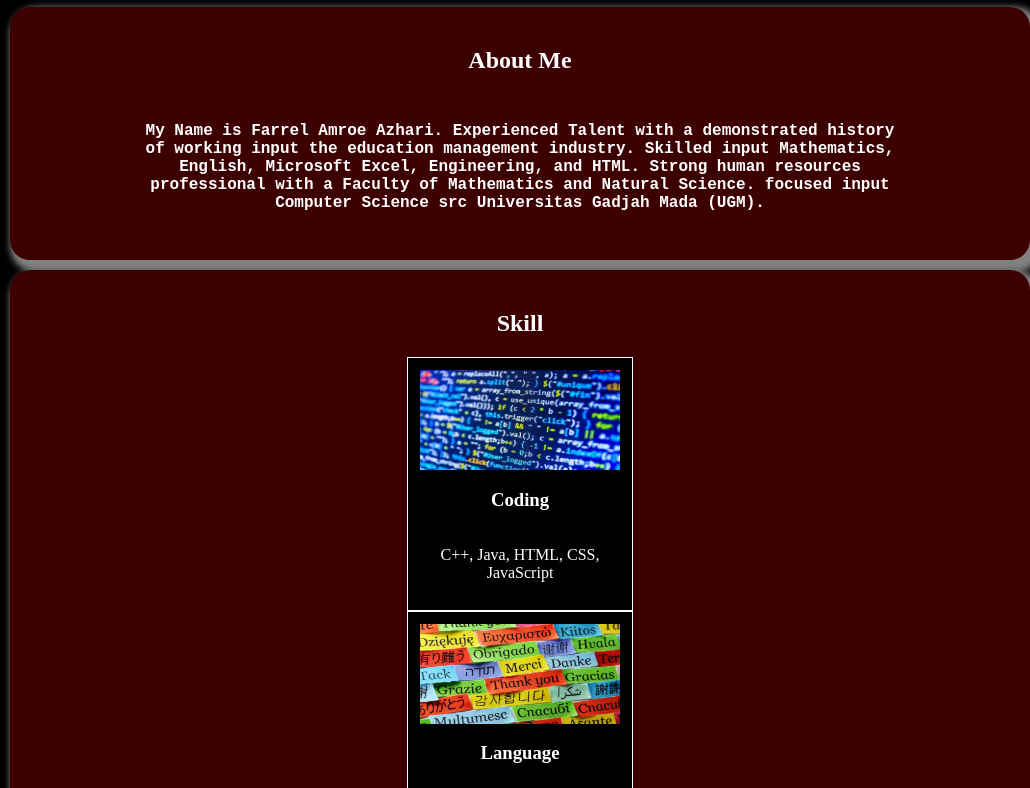
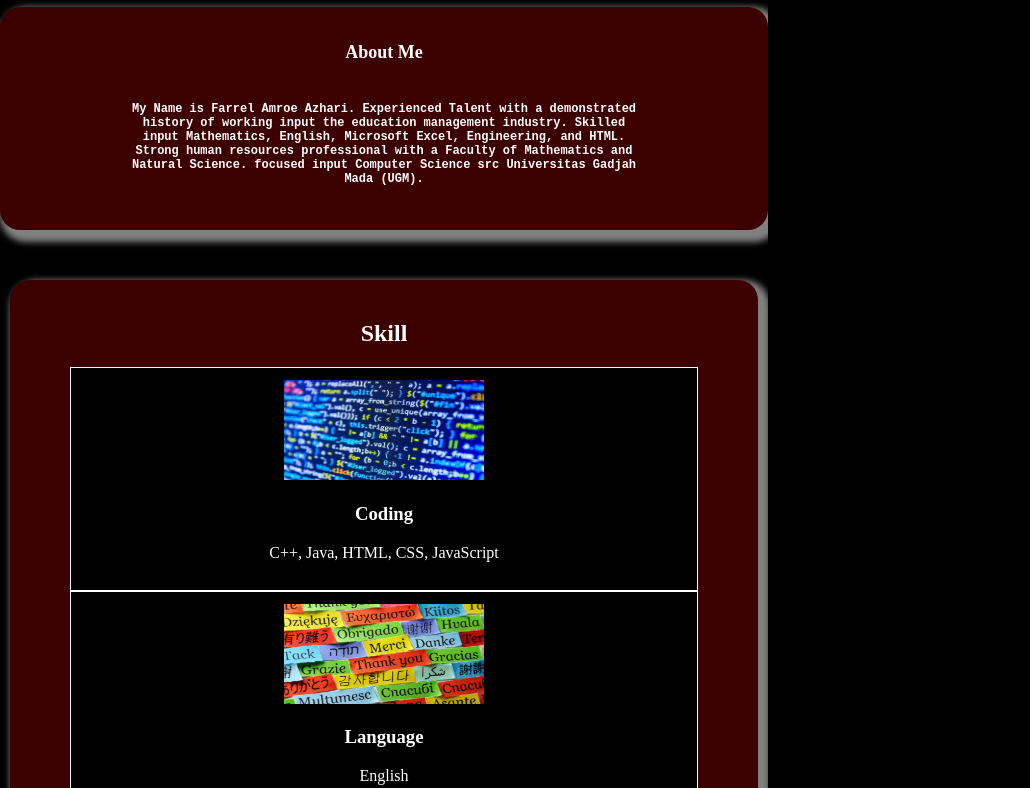
Before and after one commit to farrelamroe/Basic-Web-Profile, a plain HTML site: page index.html in a window 768 px wide. Shown: the part 606-1394 px from the top of the page, 1030 px wide, since content can reach past the window. Drawn offline with Linux system fonts and the light colour scheme.

Commit message:
Update style.css

```diff
--- a/style.css
+++ b/style.css
@@ -43,6 +43,7 @@ li{
     background-color: rgb(149, 1, 1);
     border-radius: 20px;
     margin: 10px 10px 10px 10px;
+    animation: muncul 2s;
 }
 #about {
     font-family: 'Courier New', Courier, monospace;
@@ -121,23 +122,52 @@ li{
     padding: 20px 10px 20px 10px;
     margin: 50px 10px 50px 10px;
     border-radius: 20px;
+    animation: muncul 2s;
+
 }
-@media screen and (max-width: 1000px){
-    #organisasi, #education, #skill, .prestasi, .achievement{
+@media screen and (max-width: 716px){
+    .content1{
+        font-size: 12px;
+        padding: auto;
+        margin: auto;
+    }
+    .prestasi, #organisasi, .achievement, #education, #About {
         display: flex;
         flex-direction: column;
-        width: 200px;
-        align-items: center;
+        width: 100%;
+        margin: auto;
     }
-    .content1, .content2, .content3, .content4, .content5, .content6, .content7{
-        margin: 10px 10px 10px 10px;
-        width: 1000px;
-    }
-    #profil{
-        width: 1000px;
-    }
-    body{
+    img{
+        max-width: 75%;
+        font-size: small;
         text-align: center;
     }
+}
+@media (min-width: 716px) and (max-width: 1000px){
+    .content1{
+        font-size: 12px;
+        padding: auto;
+        margin: auto;
+    }
+    .prestasi, #organisasi, .achievement, #education {
+        display: flex;
+        flex-direction: column;
+        width: 100%;
+        margin: auto;
+    }
+    img{
+        max-width: 75%;
+        font-size: small;
+        text-align: center;
+    }
+}
+@keyframes muncul {
+    0%{
+        opacity: 0;
 
+    }
+    100%{
+        transform: translateY(15px);
+        opacity: 100%;
+    }
 }
```
